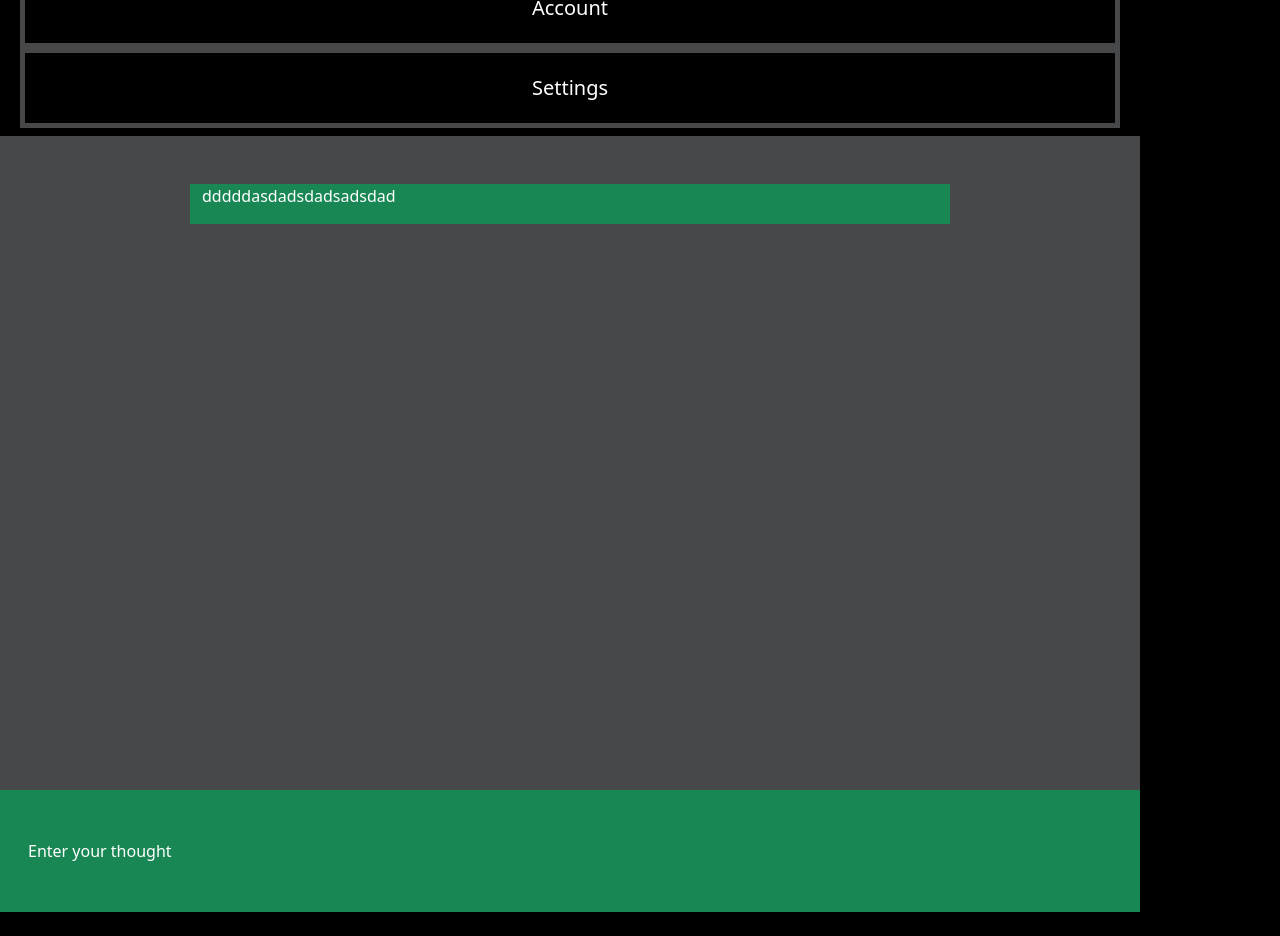
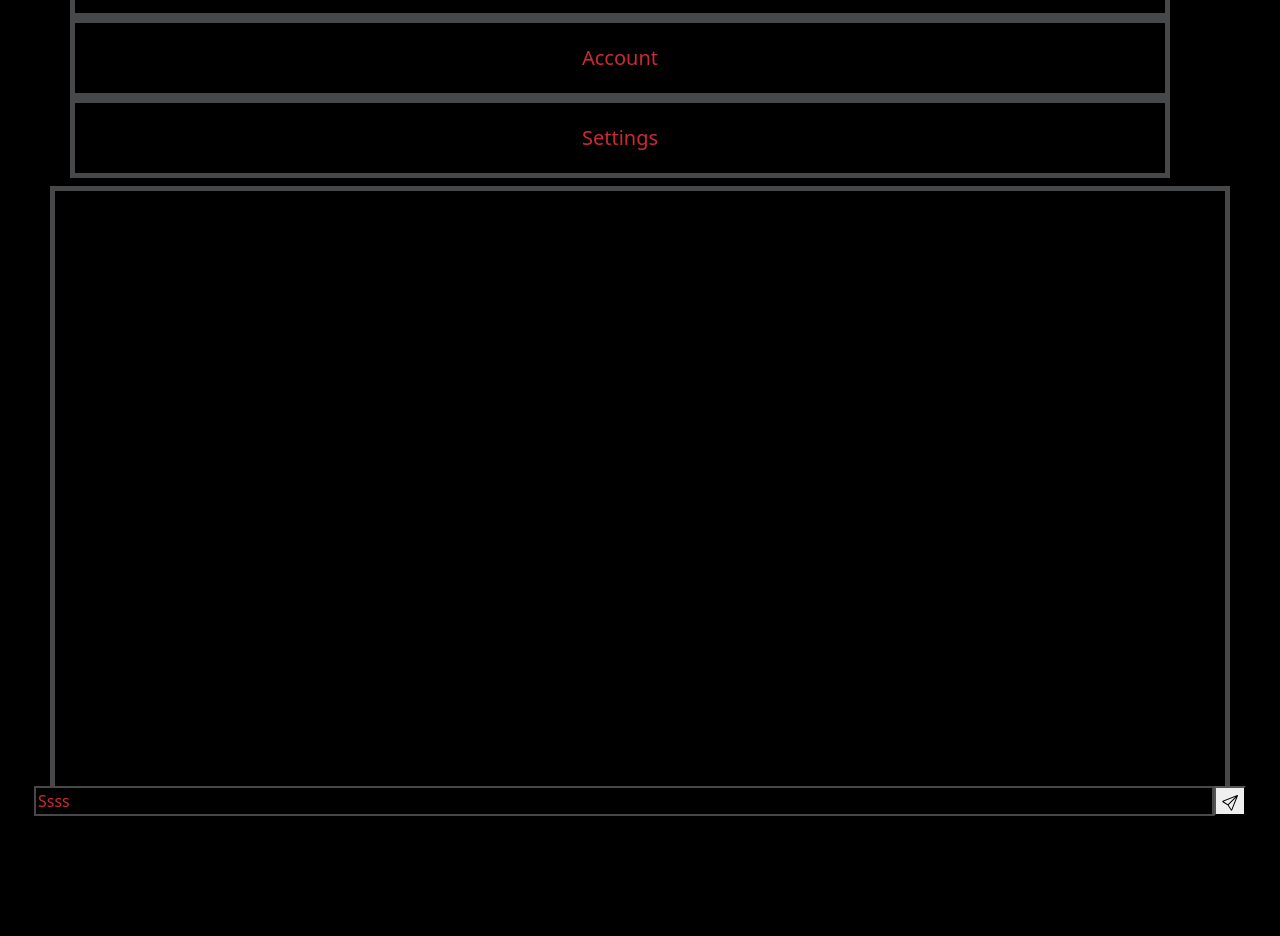
Before and after one commit to SebastianCanoMena/LLMS-UI, a React (Vite) app: page / in a window 1280 px wide. Shown: the part 200-1136 px from the top of the page. After the commit the page ends 1066 px from the top, so only its background shows below. Built offline with nearby package versions, Linux system fonts and the light colour scheme.

Commit message:
css changes

```diff
--- a/src/App.css
+++ b/src/App.css
@@ -1,22 +1,35 @@
 body{
-  color: white;
+  color: #CC2936;
   background-color: black;
+  margin: 50px;
+  min-height: 100%;
+  max-height: 100%;
+}
+
+.body-input-form{
+  display: flex;
+  align-items: center;
+  justify-content: center;
+  min-width: 100%;
 }
 
 .body-input {
-  border: none;
+  border: 2px solid rgb(233, 238, 243, .3);
   background-color: transparent;
-  width: 500px;
-  color: white;
+  min-width: 100%;
+  color: #CC2936;
 }
 
 .body-output {
-  background-color: rgb(233, 238, 243, .3);
+  border: 5px solid rgb(233, 238, 243, .3);
+  border-bottom: none;
+  min-width: 90%;
+  min-height: 600px;
 }
 
 .menu-link{
   text-decoration: none;
-  color: white;
+  color: #CC2936;
 }
 
 .menu-col{
--- a/src/components/Body.tsx
+++ b/src/components/Body.tsx
@@ -1,22 +1,22 @@
+import send from "../images/send.svg"
 
 export default function Body()
 {
 
 	return(
-		<div className="container h-100 m-0">
-		  <div className="row d-flex flex-column min-vh-100">
-			<div className="col body-output">
-				<div className='row d-flex justify-content-center'>
-					<div className='col-8 m-5 bg-success'>
-						<p className='text-left'>dddddasdadsdadsadsdad</p>
+		<div>
+			<div className="body-output">
+				<div className=''>
+					<div className=''>
 					</div>
 				</div>
 			</div>
 
-			<div className="col-9 align-self-end mb-4 bg-success w-100">
-			  <input type="text" value="Enter your thought" className="my-5 px-3 bg-gray body-input"/>
-			</div>
-		  </div>
+				<form className="body-input-form">
+			  		<input type="text" defaultValue="Ssss" className="body-input"/>
+			  		<button type="submit" className="button"><img src={send}/></button>
+			  	</form>
+
 		</div>
 	)
 }
```
Also changed, not shown: src/images/send.svg (renamed from src/images/sendIcon.svg).
